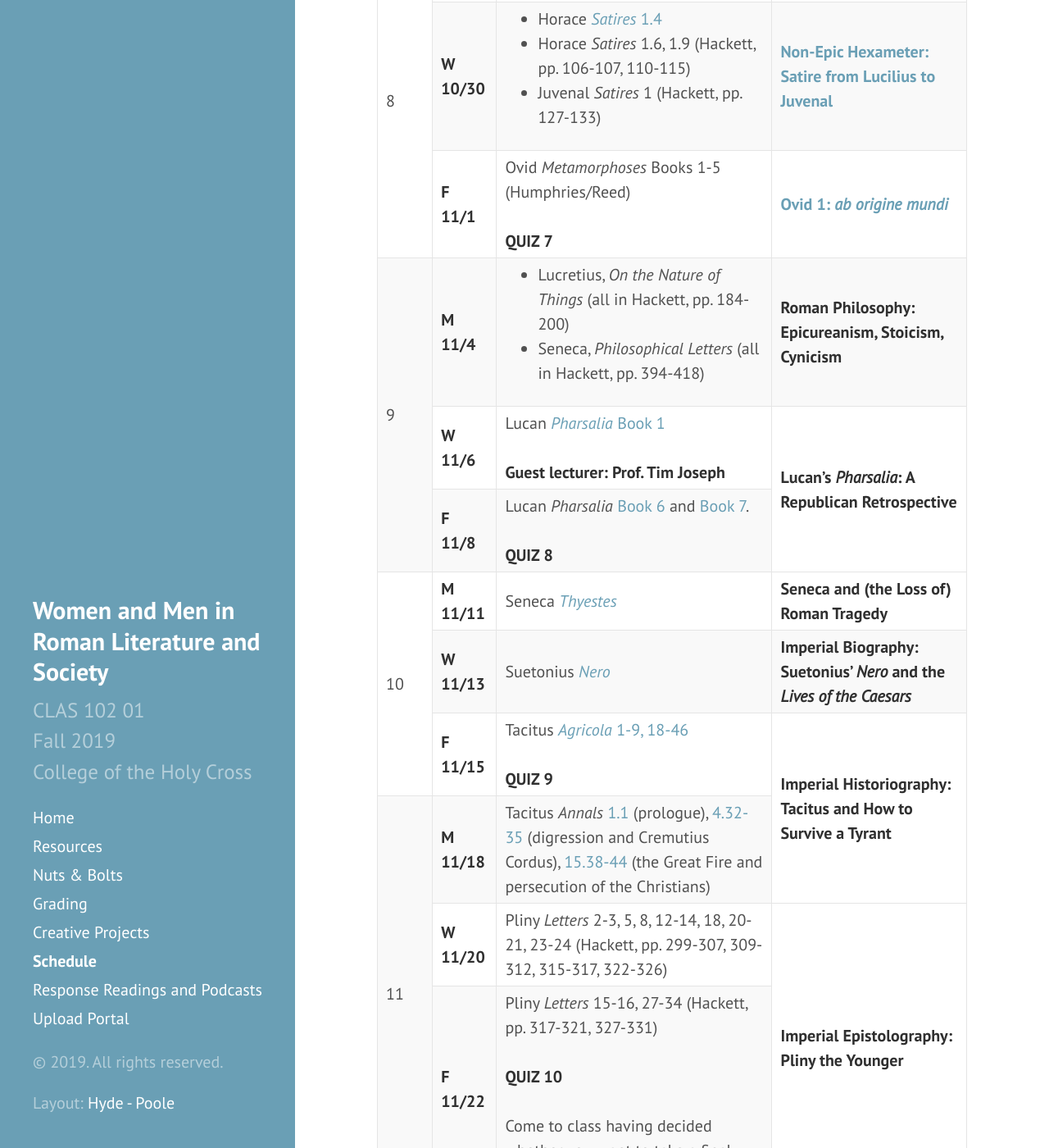
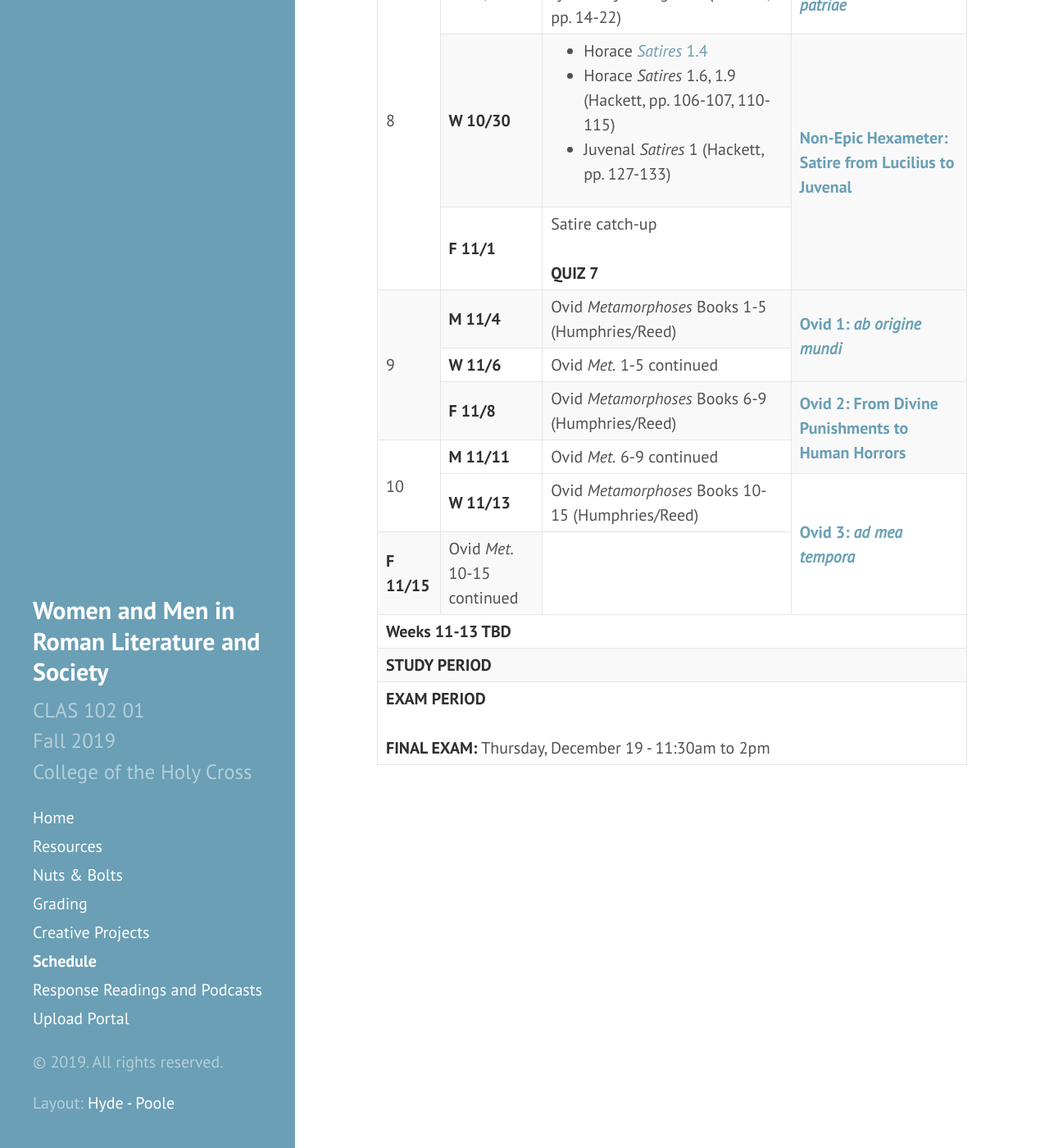
Before and after one commit to DLibatique/CLAS102-F19, a Jekyll site: the page built from _pages/6-schedule.md, in a window 1280 px wide and 1400 px high, scrolled down 2751 px. Shown: the whole window at 82% size. Built offline with Jekyll 4.4.1, drawn with Linux system fonts in a browser that asks for light colours; some of the changed text lies outside the part shown.

Commit message:
updated schedule

```diff
--- a/_pages/6-schedule.md
+++ b/_pages/6-schedule.md
@@ -177,7 +177,7 @@ All assignments listed below should be completed by the date on which they’re
             <td><a href="https://docs.google.com/presentation/d/1JoavhHgW08C2ApFI67ypfVOm02CkuvOR8mIr6prONHI/edit?usp=sharing"><strong>Augustus: <em>pater patriae</em></strong></a></td>
             <!-- old
             <td>Ovid <em>Metamorphoses</em> Books 6-10 (Humphries/Reed)</td>
-            <td><strong>Ovid 2: From Divine Punishments to Human Horrors</strong></td>
+
             -->
         </tr>
         <tr>
@@ -189,7 +189,7 @@ All assignments listed below should be completed by the date on which they’re
                 <li>Juvenal <em>Satires</em> 1 (Hackett, pp. 127-133)</li>
               </ul>
             </td>
-            <td><a href="https://docs.google.com/presentation/d/1tBSA_Zisgdi4_BWzHHfHgebzYij_d2Myxl4yZXw0Shg/edit?usp=sharing"><strong>Non-Epic Hexameter: Satire from Lucilius to Juvenal</strong></a></td>
+            <td rowspan="2"><a href="https://docs.google.com/presentation/d/1tBSA_Zisgdi4_BWzHHfHgebzYij_d2Myxl4yZXw0Shg/edit?usp=sharing"><strong>Non-Epic Hexameter: Satire from Lucilius to Juvenal</strong></a></td>
             <!-- old
             <td>Ovid <em>Metamorphoses</em> Books 11-15 (Humphries/Reed)</td>
             <td><strong>Ovid 3: <em>ad mea tempora</em></strong></td>
@@ -197,15 +197,54 @@ All assignments listed below should be completed by the date on which they’re
         </tr>
         <tr>
             <td><strong>F 11/1</strong></td>
-            <td>Ovid <em>Metamorphoses</em> Books 1-5 (Humphries/Reed)<br><br><strong>QUIZ 7</strong></td>
-            <td><a href="https://docs.google.com/presentation/d/1tmHt-KP_OLZiDSL9B2AXbjan0c05YYzkjiOy4CZO8MU/edit?usp=sharing"><strong>Ovid 1: <em>ab origine mundi</em></strong></a></td>
+            <td>Satire catch-up<br><br><strong>QUIZ 7</strong></td>
             <!-- old
             <td>Ovid, <em>The Art of Love</em> 1.1-176, 229-398, 437-642; <em>Fasti</em> 4.721-862; <em>Tristia</em> 4.10 (Hackett, pp. 227-245, 248-256)<br><br><strong>QUIZ 7</strong></td>
             <td><strong>Ovid 4: From Amatory to Exilic Elegy</strong></td>
             -->
         </tr>
 
-        <tr> <!--Week 9 start-->
+        <tr> <!-- Week 9 -->
+            <td rowspan="3">9</td>
+            <td><strong>M 11/4</strong></td>
+            <td>Ovid <em>Metamorphoses</em> Books 1-5 (Humphries/Reed)</td>
+            <td rowspan="2"><a href="https://docs.google.com/presentation/d/1tmHt-KP_OLZiDSL9B2AXbjan0c05YYzkjiOy4CZO8MU/edit?usp=sharing"><strong>Ovid 1: <em>ab origine mundi</em></strong></a></td>
+        </tr>
+
+        <tr>
+            <td><strong>W 11/6</strong></td>
+            <td>Ovid <em>Met.</em> 1-5 continued</td>
+        </tr>
+
+        <tr>
+            <td><strong>F 11/8</strong></td>
+            <td>Ovid <em>Metamorphoses</em> Books 6-9 (Humphries/Reed)</td>
+            <td rowspan="2"><a href="https://docs.google.com/presentation/d/1FHFvU5mdOP7N9OQaHYqC-BnfB89keoVkGlccUDPfQSw/edit?usp=sharing"><strong>Ovid 2: From Divine Punishments to Human Horrors</strong></a></td>
+        </tr>
+
+        <tr> <!-- Week 10 -->
+            <td rowspan="3">10</td>
+            <td><strong>M 11/11</strong></td>
+            <td>Ovid <em>Met.</em> 6-9 continued</td>
+        <tr>
+
+        <tr>
+            <td><strong>W 11/13</strong></td>
+            <td>Ovid <em>Metamorphoses</em> Books 10-15 (Humphries/Reed)</td>
+            <td rowspan="2"><a href="https://docs.google.com/presentation/d/1cqcM3H2aoe1me003hAIeAUR6vmh-BKft1bXK5Vnz9lc/edit?usp=sharing"><strong>Ovid 3: <em>ad mea tempora</em></strong></a></td>
+        </tr>
+
+        <tr>
+            <td><strong>F 11/15</strong></td>
+            <td>Ovid <em>Met.</em> 10-15 continued</td>
+        </tr>
+
+        <tr>
+            <td colspan="4"><strong>Weeks 11-13 TBD</strong></td>
+        </tr>
+<!--
+
+        <tr>
             <td rowspan="3">9</td>
             <td><strong>M 11/4</strong></td>
             <td>
@@ -226,7 +265,7 @@ All assignments listed below should be completed by the date on which they’re
             <td>Lucan <em>Pharsalia</em> <a href="https://www.poetryintranslation.com/PITBR/Latin/PharsaliaVImaster.php">Book 6</a> and <a href="https://www.poetryintranslation.com/PITBR/Latin/PharsaliaVIImaster.php">Book 7</a>.<br><br><strong>QUIZ 8</strong></td>
         </tr>
 
-        <tr> <!--Week 10 start-->
+        <tr>
             <td rowspan="3">10</td>
             <td><strong>M 11/11</strong></td>
             <td>Seneca <a href="https://drive.google.com/file/d/1aBYeg3CWX2Xx84_-qujpKlHU9vWjbsEo/view?usp=sharing"><em>Thyestes</em></a></td>
@@ -243,7 +282,7 @@ All assignments listed below should be completed by the date on which they’re
             <td rowspan="2"><strong>Imperial Historiography: Tacitus and How to Survive a Tyrant</strong></td>
         </tr>
 
-        <tr> <!--Week 11 start-->
+        <tr>
             <td rowspan="3">11</td>
             <td><strong>M 11/18</strong></td>
             <td>Tacitus <em>Annals</em> <a href="http://penelope.uchicago.edu/Thayer/E/Roman/Texts/Tacitus/Annals/1A*.html">1.1</a> (prologue), <a href="http://penelope.uchicago.edu/Thayer/E/Roman/Texts/Tacitus/Annals/4C*.html">4.32-35</a> (digression and Cremutius Cordus), <a href="http://penelope.uchicago.edu/Thayer/E/Roman/Texts/Tacitus/Annals/15B*.html">15.38-44</a> (the Great Fire and persecution of the Christians)</td>
@@ -260,18 +299,18 @@ All assignments listed below should be completed by the date on which they’re
               <br><br>Come to class having decided whether you want to take a final exam or write a final paper!</td>
         </tr>
 
-        <tr> <!--Week 12.1-->
+        <tr>
           <td>12.1</td>
           <td><strong>M 11/25</strong></td>
           <td>Inscriptions, all (Hackett, pp. 451-502)</td>
           <td><strong>The Epigraphic Habit: Graffiti and Epitaphs</strong></td>
         </tr>
 
-        <tr> <!--Thanksgiving break-->
+        <tr>
           <td colspan="4"><strong>THANKSGIVING BREAK</strong></td>
         </tr>
 
-        <tr> <!--Week 12.2 start-->
+        <tr>
             <td rowspan="3">12.2</td>
             <td><strong>M 12/2</strong></td>
             <td>Apuleius <em>The Golden Ass</em> Books 1-4 (Ruden)</td>
@@ -288,7 +327,7 @@ All assignments listed below should be completed by the date on which they’re
             <td><strong>Apuleius 3: Satirical Salvation?</strong></td>
         </tr>
 
-        <tr> <!--Week 13 start-->
+        <tr>
             <td rowspan="3">13</td>
             <td><strong>M 12/9</strong></td>
             <td>Perpetua, <em>The Passion of Perpetua and Felicitas</em> (Hackett, pp. 257-266)</td>
@@ -303,6 +342,7 @@ All assignments listed below should be completed by the date on which they’re
             <td><strong>F 12/13</strong></td>
             <td>TBD<br><br><strong>QUIZ 12</strong></td>
         </tr>
+-->
 
         <tr> <!--study period-->
           <td colspan="4"><strong>STUDY PERIOD</strong></td>
```
